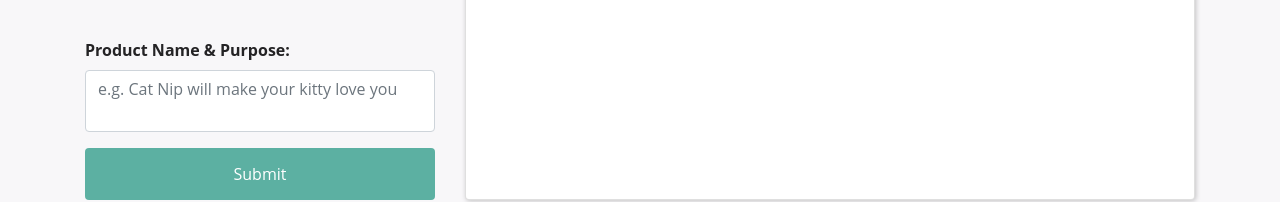
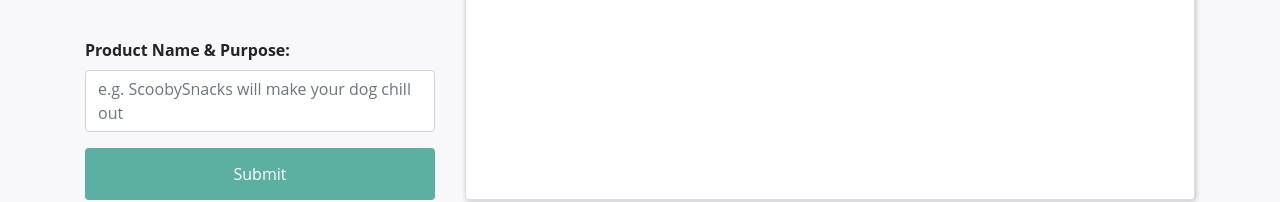
Before and after one commit to ash1eygrace/ai-content, a React (Create React App) app in the folder copyai/: page /product-description in a window 1280 px wide. Shown: the part 368-570 px from the top of the page. Built offline with nearby package versions, Linux system fonts and the light colour scheme.

Commit message:
Change form placeholder text with better example

```diff
--- a/copyai/src/components/ProductDescription.js
+++ b/copyai/src/components/ProductDescription.js
@@ -23,7 +23,7 @@ class ProductDescription extends Component {
 
         // OpenAI davinci completion
         const configuration = new Configuration({
-            apiKey: 'API KEY GOES HERE',
+            apiKey: 'API KEY HERE',
         });
         const openai = new OpenAIApi(configuration);
 
@@ -55,7 +55,7 @@ class ProductDescription extends Component {
                     <Form onSubmit={this.onFormSubmit}>
                         <Form.Group className="mb-3" controlId="textArea">
                             <Form.Label>Product Name & Purpose:</Form.Label>
-                            <Form.Control as="textarea" name="productName" placeholder="e.g. Cat Nip will make your kitty love you" />
+                            <Form.Control as="textarea" name="productName" placeholder="e.g. ScoobySnacks will make your dog chill out" />
                         </Form.Group>
                         <Button variant="primary" size="md" type="submit">
                             Submit
```
